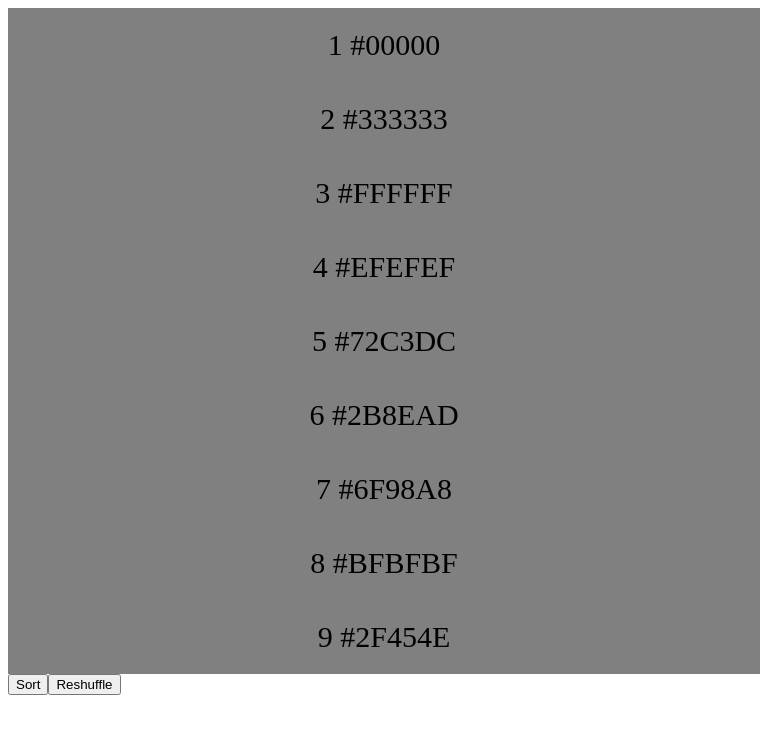
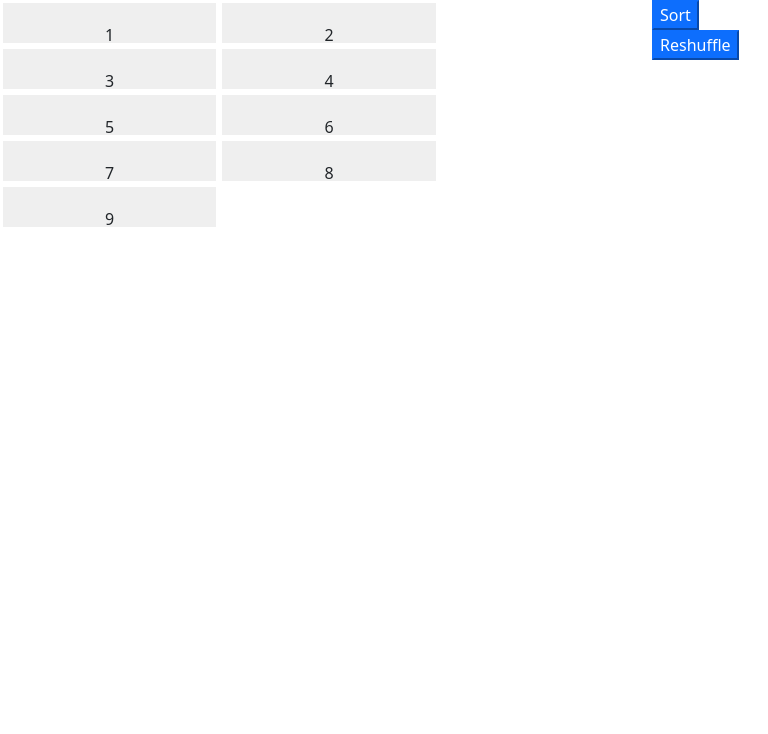
Before and after one commit to pratikthakare777/sortTest, an Angular app: page / in a window 768 px wide. Shown: the top 734 px of the page. Built offline with nearby package versions, Linux system fonts and the light colour scheme.

Commit message:
CSS Added ang logic

```diff
--- a/package.json
+++ b/package.json
@@ -20,6 +20,7 @@
     "@angular/platform-browser": "~12.0.0",
     "@angular/platform-browser-dynamic": "~12.0.0",
     "@angular/router": "~12.0.0",
+    "bootstrap": "^5.1.3",
     "rxjs": "~6.6.0",
     "tslib": "^2.1.0",
     "zone.js": "~0.11.4"
--- a/src/app/app.component.html
+++ b/src/app/app.component.html
@@ -1,15 +1,16 @@
 <div class="container-fluid">
   <div class="row">
     <div class="col-md-10">
-      <div *ngFor="let i of numArray" class="item col-md-3 col-sm-12 col-lg-3 bg-gray"
-      style.background="{{i.color}}"
-      style.border-left="20px solid {{i.color}}">
-          {{i.num}} {{i.color}}
+      <div class="row">
+        <div *ngFor="let i of numArray" class="item col-md-4 col-sm-12 col-lg-4 bd-left sm-size center"
+          style.background="{{i.color}}" style.border-left="20px solid {{i.color}}">
+         <p>{{i.num}}</p>
+        </div>
       </div>
     </div>
     <div class="col-md-2">
-       <input type="button" class="btn-primary" value="Sort" (click)="sortEle()">
-       <input type="button" class="btn-primary"  value="Reshuffle" (click)="reShuffle()">
+      <input type="button" class="btn-primary" value="Sort" (click)="sortEle()">
+      <input type="button" class="btn-primary" value="Reshuffle" (click)="reShuffle()">
     </div>
   </div>
 </div>
--- a/src/app/app.component.scss
+++ b/src/app/app.component.scss
@@ -2,10 +2,34 @@
    padding: 20px;
    font-size: 30px;
    text-align: center;
-   border-left: 0px !important;
+   height: 200px;
 }
 @media only screen and (max-width: 768px) {
-  .bg-gray{
-      background: gray !important;
+  .sm-size{
+      background: #EFEFEF !important;
+      height: 40px !important;
+      margin: 3px !important;
+      font-size: 16px !important;
+      line-height: 5px !important;
   }
 }
+
+@media only screen and (min-width: 768px) {
+    .bd-left{
+        border-left: 0px !important;
+    }
+  }
+
+  .center {
+    line-height: 200px;
+    // height: 200px;
+    // border: 3px solid green;
+    text-align: center;
+  }
+
+  /* If the text has multiple lines, add the following: */
+  .center p {
+    line-height: 1.5;
+    display: inline-block;
+    vertical-align: middle;
+  }
--- a/src/styles.scss
+++ b/src/styles.scss
@@ -1 +1,2 @@
 /* You can add global styles to this file, and also import other style files */
+@import "~bootstrap/dist/css/bootstrap.css";
```
Also changed, not shown: 1 other file (tests, documents, lock files or other folders).
